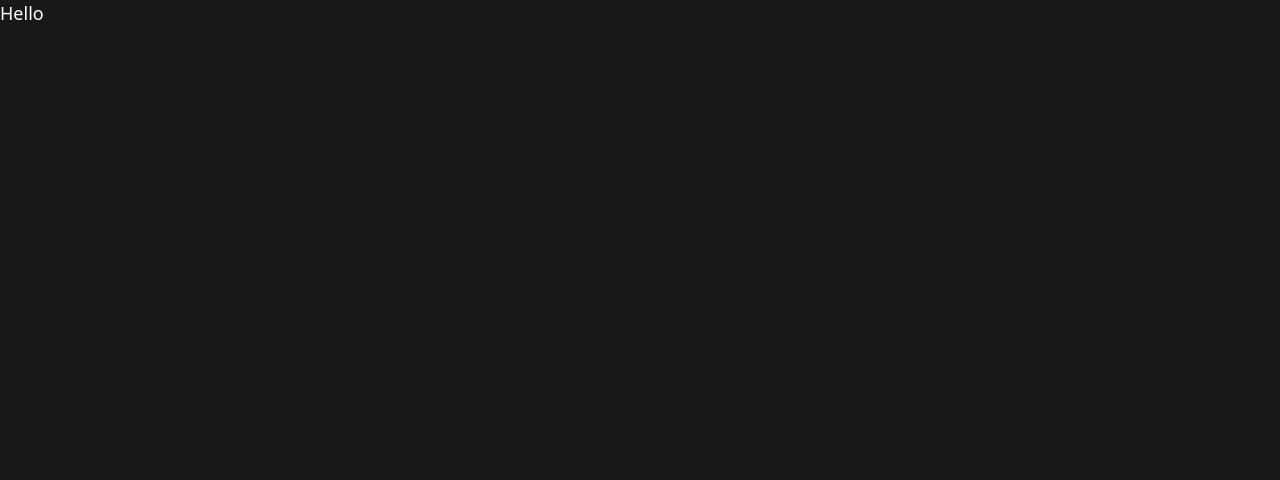
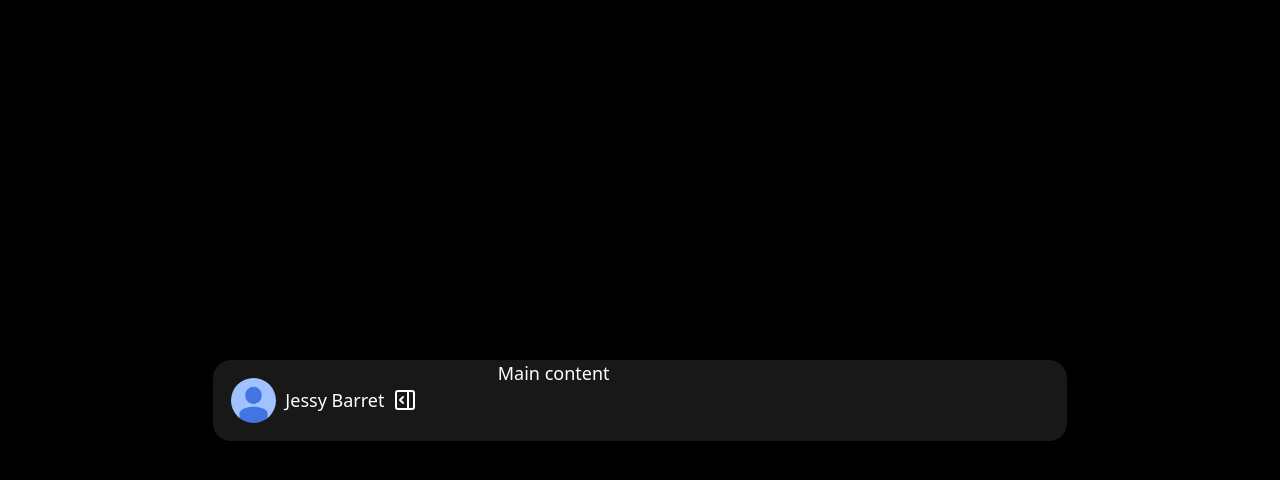
Before and after one commit to User-960/TaskBit, a Svelte app: page / in a window 1280 px wide. Shown: the top 480 px of the page. Built offline with nearby package versions, Linux system fonts and the light colour scheme.

Commit message:
TB-1: add sidebar

```diff
--- a/src/App.svelte
+++ b/src/App.svelte
@@ -1,10 +1,12 @@
 <script lang="ts">
+	import MainPage from './components/main-page/MainPage.svelte'
+	import Sidebar from './components/sidebar/Sidebar.svelte'
+
 </script>
 
-<main>
-  <h1>Hello</h1>
+<main class="flex h-screen">
+  <div class="w-8/12 m-auto grid grid-cols-[1fr_2fr] bg-[#181818] shadow rounded-2xl">
+    <Sidebar/>
+    <MainPage/>
+  </div>
 </main>
-
-<style>
-
-</style>
--- /dev/null
+++ b/src/components/main-page/MainPage.svelte
@@ -0,0 +1,7 @@
+<script lang="ts">
+
+</script>
+
+<div>
+  Main content
+</div>
--- a/src/components/sidebar/Sidebar.svelte
+++ b/src/components/sidebar/Sidebar.svelte
@@ -1,7 +1,8 @@
-<script>
+<script lang="ts">
+  import SidebarHeader from './sidebar-header/SidebarHeader.svelte'
 
 </script>
 
 <aside>
-
+  <SidebarHeader/>
 </aside>
--- a/src/components/sidebar/sidebar-header/SidebarHeader.svelte
+++ b/src/components/sidebar/sidebar-header/SidebarHeader.svelte
@@ -1,12 +1,15 @@
-<script>
+<script lang="ts">
   import { PanelRightOpen } from '@lucide/svelte'
 </script>
 
-<header>
-  <img src="/avatar.png" alt="avatar" />
-  <span>Jessy Barret</span>
+<header class="flex items-center justify-between p-4">
+  <div class="flex items-center gap-2">
 
-  <PanelRightOpen />
+    <img src="/avatar.png" alt="avatar" class="rounded-full w-10 h-10" />
+    <span>Jessy Barret</span>
+
+    <PanelRightOpen />
+  </div>
 </header>
 
 <style>
--- a/src/app.css
+++ b/src/main.css
@@ -5,5 +5,5 @@ html {
 }
 
 body {
-	@apply bg-[#181818] text-white;
+	@apply bg-black text-white;
 }
--- a/src/main.ts
+++ b/src/main.ts
@@ -1,9 +1,9 @@
 import { mount } from 'svelte'
-import './app.css'
 import App from './App.svelte'
+import './main.css'
 
 const app = mount(App, {
-  target: document.getElementById('app')!,
+	target: document.getElementById('app')!
 })
 
 export default app
```
